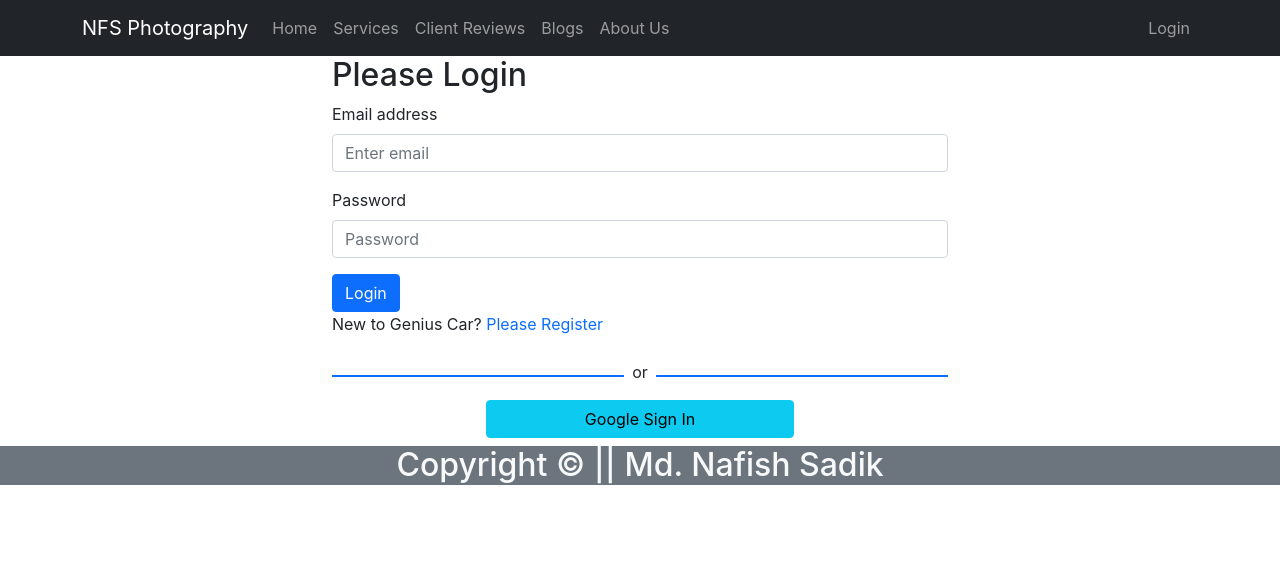
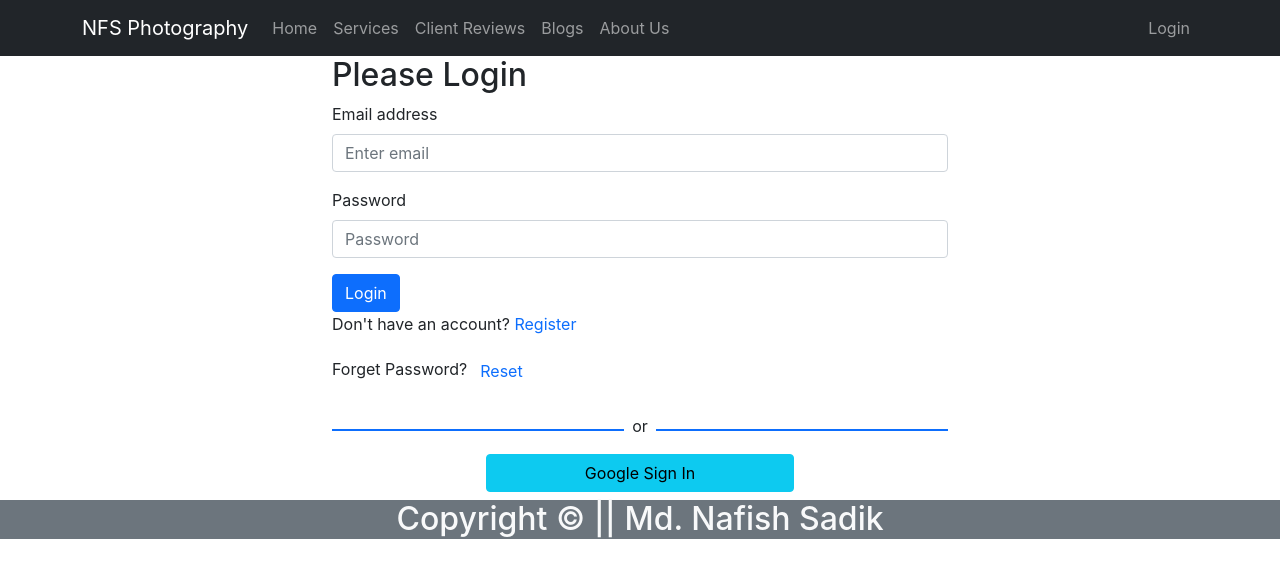
Before and after one commit to nafish08/nfs-photography, a React (Create React App) app: page /login in a window 1280 px wide. Shown: the top 578 px of the page. Built offline with nearby package versions, Linux system fonts and the light colour scheme; no server answers.

Commit message:
password reset link and toast added

```diff
--- a/src/Pages/Login/Login/Login.js
+++ b/src/Pages/Login/Login/Login.js
@@ -1,9 +1,11 @@
 import React, { useRef } from 'react';
 import { Button, Form } from 'react-bootstrap';
-import { useSignInWithEmailAndPassword } from 'react-firebase-hooks/auth';
+import { useSendPasswordResetEmail, useSignInWithEmailAndPassword } from 'react-firebase-hooks/auth';
 import { Link, useLocation, useNavigate } from 'react-router-dom';
+import { ToastContainer, toast } from 'react-toastify';
 import auth from '../../../firebase.init';
 import SocialLogin from '../SocialLogin/SocialLogin';
+import 'react-toastify/dist/ReactToastify.css';
 
 const Login = () => {
     const emailRef = useRef('');
@@ -21,6 +23,11 @@ const Login = () => {
         error,
     ] = useSignInWithEmailAndPassword(auth);
 
+    const [sendPasswordResetEmail, sending] = useSendPasswordResetEmail(
+        auth
+    );
+
+
     if (user) {
         navigate(from, { replace: true });
     }
@@ -36,6 +43,18 @@ const Login = () => {
 
     const navigateRegister = event => {
         navigate('/register');
+    }
+
+    const resetPassword = async () => {
+        const email = emailRef.current.value;
+        console.log(email);
+        if (email) {
+            await sendPasswordResetEmail(email);
+            toast('Sent email');
+        }
+        else {
+            toast('Please enter your email.');
+        }
     }
 
     return (
@@ -55,8 +74,10 @@ const Login = () => {
                 <Button variant="primary" type="submit">
                     Login
                 </Button>
-                <p>New to Genius Car? <Link to='/register' className='text-primary text-decoration-none' onClick={navigateRegister}>Please Register</Link></p>
+                <p>Don't have an account? <Link to='/register' className='text-primary text-decoration-none' onClick={navigateRegister}>Register</Link></p>
+                <p>Forget Password?<Button variant='link text-decoration-none' onClick={resetPassword}>Reset</Button></p>
                 <SocialLogin></SocialLogin>
+                <ToastContainer></ToastContainer>
             </Form>
         </div>
     );
```
